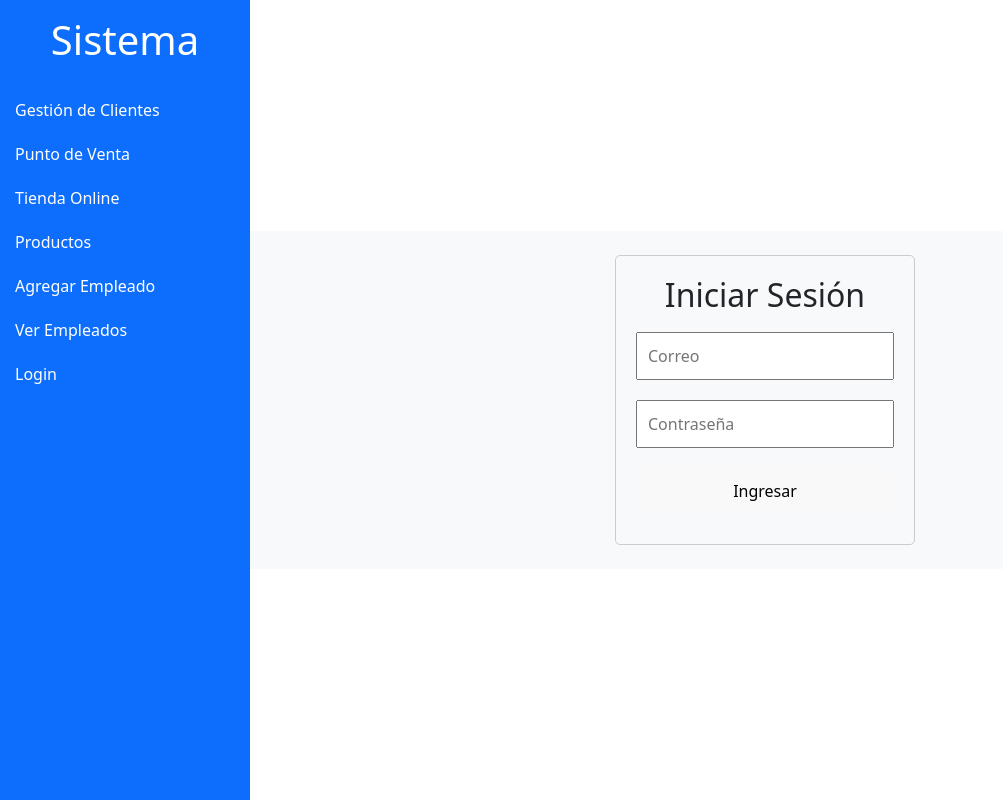
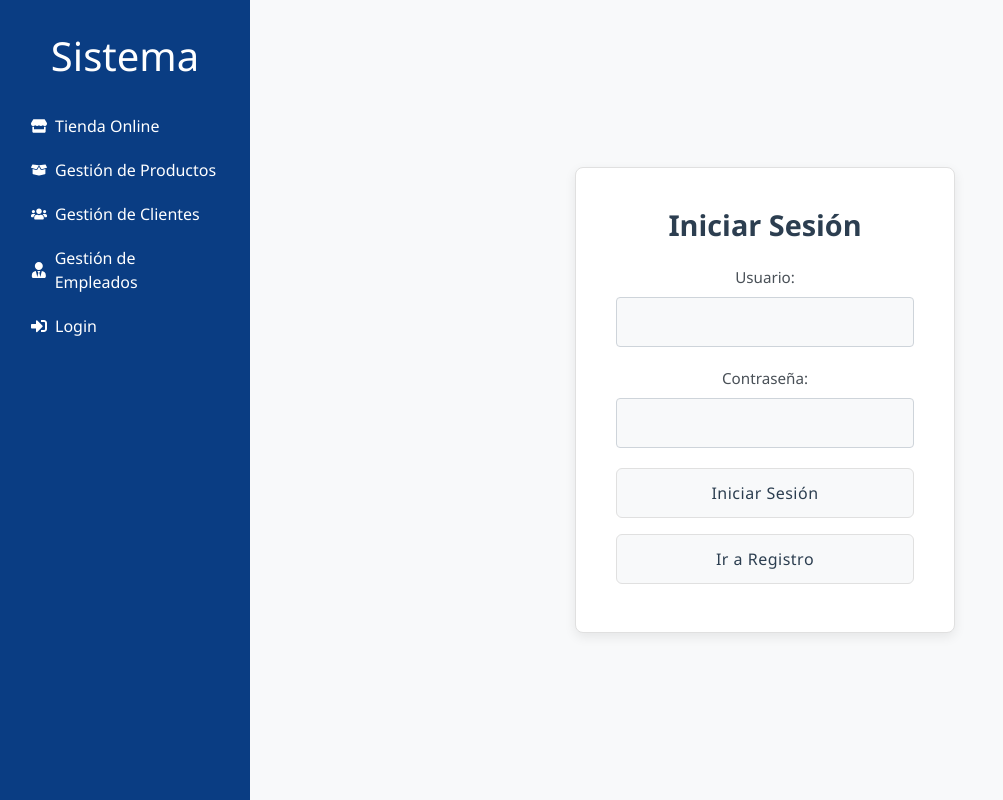
Before and after one commit to mmariellemm/ProyectoMSD_Frontend, a React (Vite) app in the folder front_MSD/: page / in a window 1280 px wide. Shown: the whole page, without its empty margins (0-1003 px from the left). Built offline with nearby package versions, Linux system fonts and the light colour scheme; no server answers.

Commit message:
cambios semifinales-sharis

```diff
--- a/front_MSD/package.json
+++ b/front_MSD/package.json
@@ -17,6 +17,7 @@
     "react": "^19.0.0",
     "react-bootstrap": "^2.10.9",
     "react-dom": "^19.0.0",
+    "react-icons": "^5.5.0",
     "react-router-dom": "^7.3.0"
   },
   "devDependencies": {
--- a/front_MSD/src/App.tsx
+++ b/front_MSD/src/App.tsx
@@ -1,8 +1,10 @@
 import React, { useState, useEffect } from "react";
 import "bootstrap/dist/css/bootstrap.min.css";
 import { Route, Routes, Link, useNavigate } from "react-router-dom";
+import { FaStore, FaBoxOpen, FaUsers, FaUserTie, FaSignInAlt } from "react-icons/fa";
 import ClientesList from "./assets/Components/Clientes/ClientesList";
 import ClientesAdd from "./assets/Components/Clientes/ClientesAdd";
+import ClientesEdit from "./assets/Components/Clientes/ClientesEdit";
 import POS from "./assets/Components/Punto de venta/POS";
 import Ticket from "./assets/Components/Punto de venta/Ticket";
 import Login from "./assets/Components/Login/Login";
@@ -43,8 +45,16 @@ const App: React.FC = () => {
     setTimeout(() => setShowSuccessAlert(false), 3000);
   };
 
+  const handleUpdateCliente = (updatedCliente: Cliente) => {
+    const updatedClientes = clientes.map(cliente =>
+      cliente.id === updatedCliente.id ? updatedCliente : cliente
+    );
+    setClientes(updatedClientes);
+    localStorage.setItem("clientes", JSON.stringify(updatedClientes));
+  };
+
   const handleEditCliente = (cliente: Cliente) => {
-    console.log(cliente);
+    navigate(`/clientes/edit/${cliente.id}`);
   };
 
   const handleDeleteCliente = (id: number) => {
@@ -139,43 +149,33 @@ const App: React.FC = () => {
 
   return (
     <div className="container-fluid vw-100 p-0 d-flex">
-      <nav className="bg-primary text-white sidebar">
+    <nav className="text-white sidebar vh-100 p-3" style={{ backgroundColor: "#0a3d83" }}>
       <div className="sidebar-sticky">
         <h1 className="text-center py-3">Sistema</h1>
         <ul className="nav flex-column">
           <li className="nav-item">
-              <Link to="/clientes" className="nav-link text-white">
-                Gestión de Clientes
+            <Link to="/tienda" className="nav-link text-white d-flex align-items-center">
+              <FaStore className="me-2" /> Tienda Online
             </Link>
           </li>
           <li className="nav-item">
-              <Link to="/pos" className="nav-link text-white">
-                Punto de Venta
+            <Link to="/productos" className="nav-link text-white d-flex align-items-center">
+              <FaBoxOpen className="me-2" /> Gestión de Productos
             </Link>
           </li>
           <li className="nav-item">
-              <Link to="/tienda" className="nav-link text-white">
-                Tienda Online
+            <Link to="/clientes" className="nav-link text-white d-flex align-items-center">
+              <FaUsers className="me-2" /> Gestión de Clientes
             </Link>
           </li>
           <li className="nav-item">
-              <Link to="/productos" className="nav-link text-white">
-                Productos
+            <Link to="/empleadosTable" className="nav-link text-white d-flex align-items-center">
+              <FaUserTie className="me-2" /> Gestión de Empleados
             </Link>
           </li>
           <li className="nav-item">
-              <Link to="/empleadosForm" className="nav-link text-white">
-                Agregar Empleado
-              </Link>
-            </li>
-            <li className="nav-item">
-              <Link to="/empleadosTable" className="nav-link text-white">
-                Ver Empleados
-              </Link>
-            </li>
-            <li className="nav-item">
-              <Link to="/" className="nav-link text-white">
-                Login
+            <Link to="/" className="nav-link text-white d-flex align-items-center">
+              <FaSignInAlt className="me-2" /> Login
             </Link>
           </li>
         </ul>
@@ -276,6 +276,16 @@ const App: React.FC = () => {
                 />
               }
             />
+            <Route
+              path="/clientes/edit/:id"
+              element={
+                <ClientesEdit
+                  clientes={clientes}
+                  onEditCliente={handleEditCliente}
+                  onUpdateCliente={handleUpdateCliente}
+                />
+              }
+            />
             <Route path="/ticket" element={<Ticket />} />
             <Route path="/" element={<Login />} />
             <Route path="/registro" element={<Registro />} />
--- a/front_MSD/src/assets/Components/Clientes/ClientesEdit.tsx
+++ b/front_MSD/src/assets/Components/Clientes/ClientesEdit.tsx
@@ -4,9 +4,10 @@ import { Cliente } from "../../../interfaces/types";
 
 interface ClientesEditProps {
   clientes: Cliente[];
-  onUpdateCliente: (clienteActualizado: Cliente) => void;
-  onEditCliente?: (cliente: Cliente) => void;
+  onEditCliente: (cliente: Cliente) => void;
+  onUpdateCliente: (cliente: Cliente) => void;
 }
+
 
 const ClientesEdit: React.FC<ClientesEditProps> = ({ clientes, onUpdateCliente }) => {
   const { id } = useParams();  // Obtiene el ID del cliente desde la URL
--- a/front_MSD/src/assets/Components/Login/Login.css
+++ b/front_MSD/src/assets/Components/Login/Login.css
@@ -1,13 +1,106 @@
 .login-container {
-    max-width: 300px;
-    margin: auto;
-    padding: 20px;
-    border: 1px solid #ccc;
-    border-radius: 5px;
+    max-width: 380px;
+    margin: 2rem auto;
+    padding: 2.5rem;
+    border: 1px solid #e0e0e0;
+    border-radius: 8px;
+    background: #ffffff;
+    box-shadow: 0 4px 12px rgba(0, 0, 0, 0.08);
     text-align: center;
-}
-.login-container input, .login-container button {
+    transition: all 0.3s ease;
+  }
+
+  .login-container:hover {
+    box-shadow: 0 6px 16px rgba(0, 0, 0, 0.12);
+    transform: translateY(-2px);
+  }
+
+  .login-container h2 {
+    color: #2c3e50;
+    margin-bottom: 1.5rem;
+    font-size: 1.8rem;
+    font-weight: 600;
+  }
+
+  .input-container {
+    margin-bottom: 1.5rem;
+    text-align: left;
+  }
+
+  .input-container label {
+    display: block;
+    margin-bottom: 0.5rem;
+    color: #495057;
+    font-size: 0.95rem;
+    font-weight: 500;
+  }
+
+  .login-container input {
     width: 100%;
-    margin: 10px 0;
-    padding: 10px;
-}
+    padding: 0.75rem 1rem;
+    border: 1px solid #e0e0e0;
+    border-radius: 6px;
+    font-size: 1rem;
+    transition: all 0.2s ease;
+    background-color: #f8f9fa;
+  }
+
+  .login-container input:focus {
+    outline: none;
+    border-color: #4dabf7;
+    box-shadow: 0 0 0 3px rgba(77, 171, 247, 0.15);
+    background-color: #fff;
+  }
+
+  .login-container button {
+    width: 100%;
+    padding: 0.75rem;
+    background-color: #2c3e50;
+    color: white;
+    border: none;
+    border-radius: 6px;
+    font-size: 1rem;
+    font-weight: 500;
+    cursor: pointer;
+    transition: all 0.3s ease;
+    margin: 1rem 0 0.5rem;
+  }
+
+  .login-container button:hover {
+    background-color: #1a252f;
+    transform: translateY(-1px);
+  }
+
+  .login-container button:last-child {
+    background-color: #f8f9fa;
+    color: #2c3e50;
+    border: 1px solid #e0e0e0;
+  }
+
+  .login-container button:last-child:hover {
+    background-color: #e9ecef;
+  }
+
+  .error-message {
+    color: #e74c3c;
+    background-color: rgba(231, 76, 60, 0.1);
+    padding: 0.75rem;
+    border-radius: 6px;
+    margin: 1rem 0;
+    font-size: 0.9rem;
+    border-left: 4px solid #e74c3c;
+  }
+
+  /* Efectos de transición para inputs */
+  .login-container input {
+    transition: border-color 0.3s ease, box-shadow 0.3s ease;
+  }
+
+  /* Responsive design */
+  @media (max-width: 480px) {
+    .login-container {
+      padding: 1.5rem;
+      margin: 1rem auto;
+      width: 90%;
+    }
+  }
--- a/front_MSD/src/assets/Components/Login/Login.tsx
+++ b/front_MSD/src/assets/Components/Login/Login.tsx
@@ -1,25 +1,54 @@
-import React, { useState } from 'react';
+import { useState } from "react";
+import { useNavigate } from "react-router-dom";
 import "./Login.css";
 
-const Login: React.FC = () => {
-    const [email, setEmail] = useState("");
-    const [password, setPassword] = useState("");
+function Login() {
+  const navigate = useNavigate();
+  const [usuario, setUsuario] = useState<string>("");
+  const [contrasena, setContrasena] = useState<string>("");
+  const [error, setError] = useState<string>("");
 
-    const handleSubmit = (e: React.FormEvent) => {
+  const handleSubmit = (e: React.FormEvent<HTMLFormElement>) => {
     e.preventDefault();
-        console.log("Logging in with", { email, password });
+    if (usuario === "sharis" && contrasena === "12345") {
+      navigate("/dashboard");
+    } else {
+      setError("Credenciales incorrectas");
+    }
+  };
+
+  const handleRegistro = () => {
+    navigate("/registro");
   };
 
   return (
     <div className="login-container">
       <h2>Iniciar Sesión</h2>
       <form onSubmit={handleSubmit}>
-                <input type="email" placeholder="Correo" value={email} onChange={(e) => setEmail(e.target.value)} required />
-                <input type="password" placeholder="Contraseña" value={password} onChange={(e) => setPassword(e.target.value)} required />
-                <button type="submit">Ingresar</button>
+        <div className="input-container">
+          <label>Usuario:</label>
+          <input
+            type="text"
+            value={usuario}
+            onChange={(e: React.ChangeEvent<HTMLInputElement>) => setUsuario(e.target.value)}
+            required
+          />
+        </div>
+        <div className="input-container">
+          <label>Contraseña:</label>
+          <input
+            type="password"
+            value={contrasena}
+            onChange={(e: React.ChangeEvent<HTMLInputElement>) => setContrasena(e.target.value)}
+            required
+          />
+        </div>
+        <button type="submit">Iniciar Sesión</button>
       </form>
+      {error && <p className="error-message">{error}</p>}
+      <button onClick={handleRegistro}>Ir a Registro</button>
     </div>
   );
-};
+}
 
 export default Login;
--- a/front_MSD/src/assets/Components/Registro/Registro.css
+++ b/front_MSD/src/assets/Components/Registro/Registro.css
@@ -1,13 +1,140 @@
-.register-container {
+body {
+    font-family: 'Segoe UI', Tahoma, Geneva, Verdana, sans-serif;
+    background-color: #f8f9fa;
+    margin: 0;
+    padding: 0;
+    display: flex;
+    justify-content: center;
+    align-items: center;
+    min-height: 100vh;
+    color: #333;
+  }
+
+  /* Contenedor principal completamente centrado */
+  .registro-container {
+    background-color: #ffffff;
+    padding: 2.5rem;
+    border-radius: 8px;
+    box-shadow: 0 4px 6px rgba(0, 0, 0, 0.05), 0 1px 3px rgba(0, 0, 0, 0.1);
+    width: 380px;
+    text-align: center;
+    border: 1px solid #e9ecef;
+    margin: 0 auto;
+    display: flex;
+    flex-direction: column;
+    align-items: center;
+  }
+
+  h2 {
+    color: #2c3e50;
+    margin-bottom: 1.5rem;
+    font-weight: 600;
+    font-size: 1.8rem;
+    text-align: center;
+    width: 100%;
+  }
+
+  /* Campos del formulario centrados */
+  .input-container {
+    margin-bottom: 1.25rem;
+    text-align: center;
+    width: 100%;
+    display: flex;
+    flex-direction: column;
+    align-items: center;
+  }
+
+  .input-container label {
+    display: block;
+    margin-bottom: 0.5rem;
+    color: #495057;
+    font-size: 0.95rem;
+    font-weight: 500;
+    text-align: center;
+    width: 100%;
+  }
+
+  .input-container input {
+    width: 100%;
     max-width: 300px;
-    margin: auto;
-    padding: 20px;
-    border: 1px solid #ccc;
-    border-radius: 5px;
+    padding: 0.75rem;
+    border: 1px solid #ced4da;
+    border-radius: 4px;
+    box-sizing: border-box;
+    font-size: 1rem;
+    transition: all 0.2s ease;
+    background-color: #f8f9fa;
     text-align: center;
-}
-.register-container input, .register-container button {
+    margin: 0 auto;
+  }
+
+  .input-container input:focus {
+    outline: none;
+    border-color: #4dabf7;
+    box-shadow: 0 0 0 3px rgba(77, 171, 247, 0.2);
+    background-color: #fff;
+  }
+
+  /* Botón centrado */
+  button {
+    background-color: #2c3e50;
+    color: white;
+    padding: 0.75rem;
+    border: none;
+    border-radius: 4px;
+    cursor: pointer;
+    font-size: 1rem;
     width: 100%;
-    margin: 10px 0;
-    padding: 10px;
-}
+    max-width: 300px;
+    transition: all 0.3s ease;
+    font-weight: 500;
+    letter-spacing: 0.5px;
+    margin-top: 0.5rem;
+    display: block;
+    margin-left: auto;
+    margin-right: auto;
+  }
+
+  button:hover {
+    background-color: #1a252f;
+    transform: translateY(-1px);
+  }
+
+  /* Mensajes centrados */
+  .success-message {
+    color: #2ecc71;
+    font-size: 0.9rem;
+    margin: 1rem auto 0;
+    text-align: center;
+    font-weight: 500;
+    padding: 0.75rem;
+    background-color: rgba(46, 204, 113, 0.1);
+    border-radius: 4px;
+    border-left: 4px solid #2ecc71;
+    width: 100%;
+    max-width: 300px;
+  }
+
+  /* Efectos adicionales centrados */
+  .registro-container {
+    transition: transform 0.3s ease, box-shadow 0.3s ease;
+  }
+
+  .registro-container:hover {
+    transform: translateY(-2px);
+    box-shadow: 0 10px 20px rgba(0, 0, 0, 0.1);
+  }
+
+  /* Responsive con centrado mantenido */
+  @media (max-width: 480px) {
+    .registro-container {
+      width: 90%;
+      padding: 1.5rem;
+    }
+
+    .input-container input,
+    button,
+    .success-message {
+      max-width: 100%;
+    }
+  }
--- a/front_MSD/src/assets/Components/Registro/Registro.tsx
+++ b/front_MSD/src/assets/Components/Registro/Registro.tsx
@@ -1,31 +1,59 @@
-import React, { useState } from 'react';
+import { useState, FormEvent } from 'react';
 import "./Registro.css";
 
-const Register: React.FC = () => {
-    const [email, setEmail] = useState("");
-    const [password, setPassword] = useState("");
-    const [confirmPassword, setConfirmPassword] = useState("");
+function Registro() {
+  const [nombre, setNombre] = useState<string>("");
+  const [email, setEmail] = useState<string>("");
+  const [password, setPassword] = useState<string>("");
+  const [registroExitoso, setRegistroExitoso] = useState<boolean>(false);
 
-    const handleSubmit = (e: React.FormEvent) => {
+  const handleSubmit = (e: FormEvent<HTMLFormElement>) => {
     e.preventDefault();
-        if (password !== confirmPassword) {
-            alert("Las contraseñas no coinciden");
-            return;
-        }
-        console.log("Registrando usuario", { email, password });
+    setRegistroExitoso(true);
+    setNombre("");
+    setEmail("");
+    setPassword("");
   };
 
   return (
-        <div className="register-container">
-            <h2>Registrarse</h2>
+    <div className="registro-container">
+      <h2>Registro</h2>
+      {registroExitoso ? (
+        <p className="success-message">Registro exitoso!</p>
+      ) : (
         <form onSubmit={handleSubmit}>
-                <input type="email" placeholder="Correo" value={email} onChange={(e) => setEmail(e.target.value)} required />
-                <input type="password" placeholder="Contraseña" value={password} onChange={(e) => setPassword(e.target.value)} required />
-                <input type="password" placeholder="Confirmar Contraseña" value={confirmPassword} onChange={(e) => setConfirmPassword(e.target.value)} required />
+          <div className="input-container">
+            <label>Nombre:</label>
+            <input
+              type="text"
+              value={nombre}
+              onChange={(e) => setNombre(e.target.value)}
+              required
+            />
+          </div>
+          <div className="input-container">
+            <label>Email:</label>
+            <input
+              type="email"
+              value={email}
+              onChange={(e) => setEmail(e.target.value)}
+              required
+            />
+          </div>
+          <div className="input-container">
+            <label>Contraseña:</label>
+            <input
+              type="password"
+              value={password}
+              onChange={(e) => setPassword(e.target.value)}
+              required
+            />
+          </div>
           <button type="submit">Registrarse</button>
         </form>
+      )}
     </div>
   );
-};
+}
 
-export default Register;
+export default Registro;
```
Also changed, not shown: front_MSD/src/assets/Components/Clientes/ClientesList.tsx (+10 -3 lines), front_MSD/src/assets/Components/Empledados/EmpleadoTable.tsx (+13 -3 lines), 1 other file (tests, documents, lock files or other folders). Lines whose indentation alone changed are shown as unchanged.
